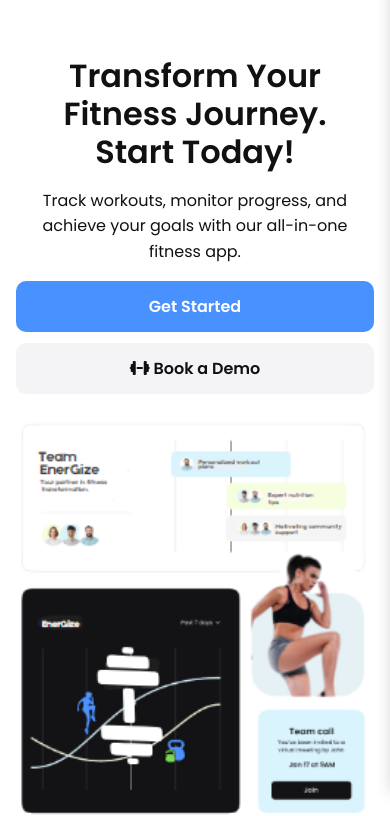
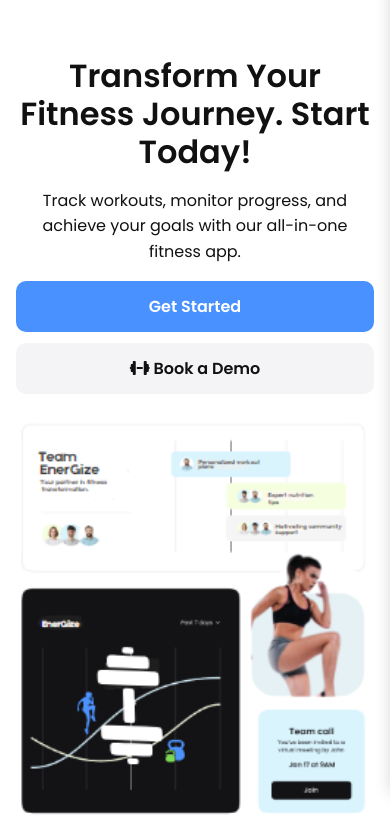
Before and after one commit to Toobby2808/Energize-Project, a plain HTML site: page index.html in a window 390 px wide. Shown: the part 54-870 px from the top of the page. Drawn offline with Linux system fonts and the light colour scheme.

Commit message:
Second commit

```diff
--- a/styles.css
+++ b/styles.css
@@ -216,8 +216,7 @@ img {
 
   .hero-content h1 {
     font-size: 2.5rem;
-    max-width: 80%;
-    margin-inline: auto;
+    max-width: 100%;
   }
 
   .hero-content p {
```
